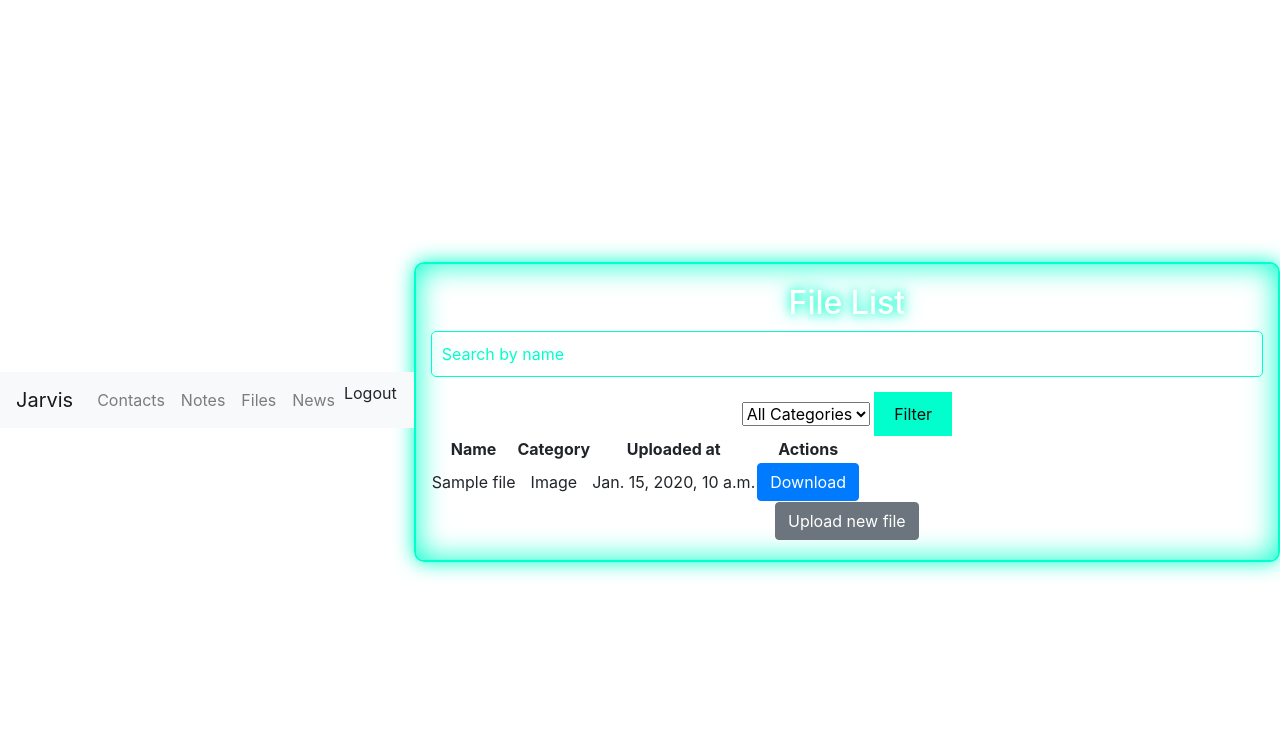
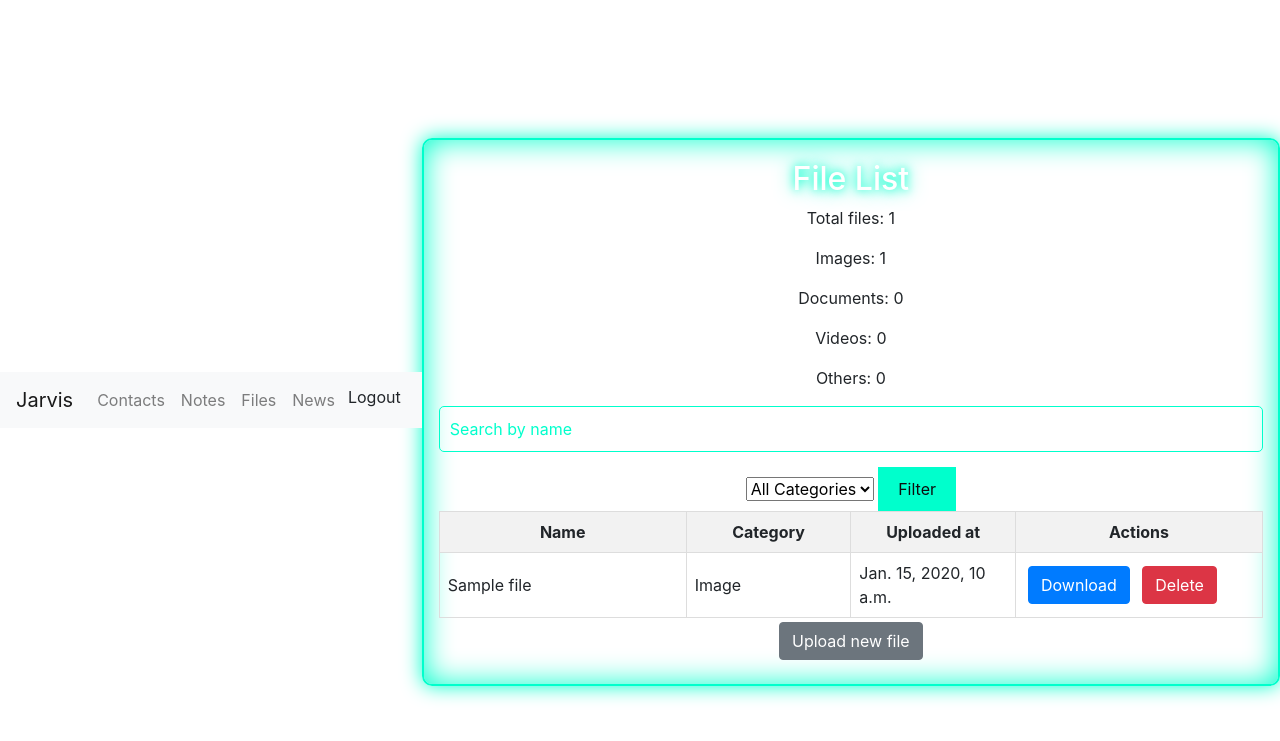
Before and after one commit to Lifasirko/jarvis, a Django app: page /files/ in a window 1280 px wide. Shown: the top 741 px of the page. Run offline with Django 5.2, Linux system fonts and the light colour scheme; a user stored in the database is signed in; tables that the repository leaves empty hold one stand-in row (values such as "Sample post"); some libraries are stand-ins or nearby versions; some web fonts are replaced.

Commit message:
Add progress bar to show file upload status and fixed table layout to prevent shifting due to long file names. File name is taken from file name Add file statistic Add deleting files Made some useless migrations

```diff
--- a/jarvis/core/templates/file_list.html
+++ b/jarvis/core/templates/file_list.html
@@ -2,6 +2,13 @@
 
 {% block content %}
 <h2>File List</h2>
+<div>
+    <p>Total files: {{ total_files }}</p>
+    <p>Images: {{ image_files }}</p>
+    <p>Documents: {{ document_files }}</p>
+    <p>Videos: {{ video_files }}</p>
+    <p>Others: {{ other_files }}</p>
+</div>
 <form method="get" action="{% url 'file_list' %}">
     <input type="text" name="q" placeholder="Search by name" value="{{ search_query }}">
     <select name="category">
@@ -16,20 +23,24 @@
 <table>
     <thead>
         <tr>
-            <th>Name</th>
-            <th>Category</th>
-            <th>Uploaded at</th>
-            <th>Actions</th>
+            <th style="width: 30%;">Name</th>
+            <th style="width: 20%;">Category</th>
+            <th style="width: 20%;">Uploaded at</th>
+            <th style="width: 30%;">Actions</th>
         </tr>
     </thead>
     <tbody>
         {% for file in files %}
         <tr>
-            <td>{{ file.name }}</td>
+            <td style="word-wrap: break-word;">{{ file.name }}</td>
             <td>{{ file.get_category_display }}</td>
             <td>{{ file.uploaded_at }}</td>
             <td>
                 <a href="{{ file.file.url }}" download class="btn btn-primary">Download</a>
+                <form method="post" action="{% url 'delete_file' file.id %}" style="display:inline;" onsubmit="return confirmDelete();">
+                    {% csrf_token %}
+                    <button type="submit" class="btn btn-danger">Delete</button>
+                </form>
             </td>
         </tr>
         {% empty %}
@@ -40,4 +51,10 @@
     </tbody>
 </table>
 <a href="{% url 'upload_file' %}" class="btn btn-secondary">Upload new file</a>
+
+<script>
+function confirmDelete() {
+    return confirm('Are you sure you want to delete this file?');
+}
+</script>
 {% endblock %}
--- a/jarvis/core/urls.py
+++ b/jarvis/core/urls.py
@@ -3,7 +3,7 @@ from django.urls import path
 
 from . import views
 from .views import home_view, register_view, login_view, logout_view, contact_list_view, \
-    note_list_view, file_list_view, news_view, user_list_view, delete_user_view, upload_file_view
+    note_list_view, file_list_view, news_view, user_list_view, delete_user_view, upload_file_view, delete_file_view
 from django.conf import settings
 from django.conf.urls.static import static
 
@@ -30,6 +30,7 @@ urlpatterns = [
 
     path('files/', file_list_view, name='file_list'),
     path('files/upload/', upload_file_view, name='upload_file'),
+    path('files/delete/<int:file_id>/', delete_file_view, name='delete_file'),
 
     path('news/', news_view, name='news'),
 
--- a/jarvis/core/views.py
+++ b/jarvis/core/views.py
@@ -1,3 +1,5 @@
+import mimetypes
+
 from django.contrib.auth import login, authenticate, logout
 from django.contrib.auth.decorators import login_required
 from django.contrib.auth.forms import AuthenticationForm
@@ -96,26 +98,24 @@ def logout_view(request):
 
 
 class ResetPasswordView(SuccessMessageMixin, PasswordResetView):
+    """
+    Handles the password reset process. This view sends an email to the user with instructions
+    to reset their password.
+
+    Attributes:
+        template_name (str): The template to render for the password reset form.
+        email_template_name (str): The template to use for the password reset email.
+        html_email_template_name (str): The HTML template to use for the password reset email.
+        success_url (str): The URL to redirect to after successfully sending the password reset email.
+        success_message (str): The message to display upon successful email sending.
+        subject_template_name (str): The template for the email subject.
+    """
     template_name = 'password_reset.html'
     email_template_name = 'password_reset_email.html'
     html_email_template_name = 'password_reset_email.html'
     success_url = reverse_lazy('password_reset_done')
     success_message = "An email with instructions to reset your password has been sent to %(email)s."
     subject_template_name = 'password_reset_subject.txt'
-
-
-# @login_required
-# def dashboard_view(request):
-#     """
-#     Renders the dashboard page. This view requires the user to be logged in.
-#
-#     Args:
-#         request (HttpRequest): The request object used to generate this response.
-#
-#     Returns:
-#         HttpResponse: The rendered dashboard page.
-#     """
-#     return render(request, 'dashboard.html')
 
 
 @login_required
@@ -148,6 +148,16 @@ def note_list_view(request):
 
 @login_required
 def file_list_view(request):
+    """
+    Renders the file list page with the ability to filter files by name and category.
+    This view requires the user to be logged in.
+
+    Args:
+        request (HttpRequest): The request object used to generate this response.
+
+    Returns:
+        HttpResponse: The rendered file list page with the files and statistics.
+    """
     query = request.GET.get('q', '')
     category = request.GET.get('category', '')
     files = File.objects.filter(user=request.user)
@@ -157,10 +167,22 @@ def file_list_view(request):
     if category:
         files = files.filter(category=category)
 
+    # Count files by categories
+    total_files = files.count()
+    image_files = files.filter(category='image').count()
+    document_files = files.filter(category='document').count()
+    video_files = files.filter(category='video').count()
+    other_files = files.filter(category='other').count()
+
     context = {
         'files': files,
         'selected_category': category,
         'query': query,
+        'total_files': total_files,
+        'image_files': image_files,
+        'document_files': document_files,
+        'video_files': video_files,
+        'other_files': other_files,
     }
 
     return render(request, 'file_list.html', context)
@@ -168,16 +190,67 @@ def file_list_view(request):
 
 @login_required
 def upload_file_view(request):
+    """
+    Handles the file upload process. If the request method is POST, it will validate
+    the form and save the uploaded file. If the form is valid, the file is saved and
+    the user is redirected to the file list page. If the request method is GET, it will
+    render an empty file upload form.
+
+    Args:
+        request (HttpRequest): The request object used to generate this response.
+
+    Returns:
+        HttpResponse: The rendered file upload page with the form.
+    """
     if request.method == 'POST':
         form = FileUploadForm(request.POST, request.FILES)
         if form.is_valid():
             file_instance = form.save(commit=False)
             file_instance.user = request.user
+
+            # Determine file type
+            mime_type, _ = mimetypes.guess_type(file_instance.file.name)
+            if not form.cleaned_data['category']:
+                if mime_type:
+                    if mime_type.startswith('image'):
+                        file_instance.category = 'image'
+                    elif mime_type.startswith('video'):
+                        file_instance.category = 'video'
+                    elif mime_type in ['application/pdf', 'application/msword',
+                                       'application/vnd.openxmlformats-officedocument.wordprocessingml.document']:
+                        file_instance.category = 'document'
+                    else:
+                        file_instance.category = 'other'
+                else:
+                    file_instance.category = 'other'
+
+            file_instance.name = file_instance.file.name
             file_instance.save()
             return redirect('file_list')
     else:
         form = FileUploadForm()
+
     return render(request, 'upload_file.html', {'form': form})
+
+
+@login_required
+def delete_file_view(request, file_id):
+    """
+    Handles the file deletion process. This view requires the user to be logged in.
+    If the request method is POST, it will delete the specified file.
+
+    Args:
+        request (HttpRequest): The request object used to generate this response.
+        file_id (int): The ID of the file to be deleted.
+
+    Returns:
+        HttpResponse: A redirect to the file list page after successful deletion.
+    """
+    file = get_object_or_404(File, id=file_id, user=request.user)
+    if request.method == 'POST':
+        file.delete()
+        return redirect('file_list')
+    return render(request, 'confirm_delete.html', {'file': file})
 
 
 @login_required
@@ -196,12 +269,32 @@ def news_view(request):
 
 @login_required
 def user_list_view(request):
+    """
+    Renders the user list page. This view requires the user to be logged in.
+
+    Args:
+        request (HttpRequest): The request object used to generate this response.
+
+    Returns:
+        HttpResponse: The rendered user list page with the list of users.
+    """
     users = CustomUser.objects.all()
     return render(request, 'user_list.html', {'users': users})
 
 
 @login_required
 def delete_user_view(request, user_id):
+    """
+    Handles the user deletion process. This view requires the user to be logged in.
+    If the request method is POST, it will delete the specified user.
+
+    Args:
+        request (HttpRequest): The request object used to generate this response.
+        user_id (int): The ID of the user to be deleted.
+
+    Returns:
+        HttpResponse: A redirect to the user list page after successful deletion.
+    """
     user = get_object_or_404(CustomUser, id=user_id)
     user.delete()
     return redirect('user_list')
--- a/jarvis/static/css/styles.css
+++ b/jarvis/static/css/styles.css
@@ -71,3 +71,98 @@ input[type="password"]::placeholder,
 input[type="email"]::placeholder {
     color: #00ffcc;
 }
+
+/* Table Styles */
+table {
+    width: 100%;
+    border-collapse: collapse;
+    table-layout: fixed; /* Fix table layout */
+}
+
+th, td {
+    border: 1px solid #ddd;
+    padding: 8px;
+    text-align: left;
+    overflow-wrap: break-word; /* Allow word break */
+}
+
+th {
+    background-color: #f2f2f2;
+}
+
+th {
+    width: 25%; /* Fixed width for table headers */
+}
+
+td {
+    word-wrap: break-word; /* Allow long words to break */
+}
+
+td:nth-child(1) {
+    width: 30%; /* Fixed width for the first column */
+}
+
+td:nth-child(2) {
+    width: 20%; /* Fixed width for the second column */
+}
+
+td:nth-child(3) {
+    width: 20%; /* Fixed width for the third column */
+}
+
+td:nth-child(4) {
+    width: 30%; /* Fixed width for the fourth column */
+}
+
+.btn {
+    padding: 8px 16px;
+    margin: 4px;
+    text-decoration: none;
+    color: white;
+    background-color: #007bff;
+    border: none;
+    border-radius: 4px;
+}
+
+.btn-primary {
+    background-color: #007bff;
+}
+
+.btn-secondary {
+    background-color: #6c757d;
+}
+
+.btn-danger {
+    background-color: #dc3545;
+}
+
+.btn:hover {
+    opacity: 0.8;
+}
+
+/* Progress Bar Styles */
+#progressWrapper {
+    margin-top: 20px;
+}
+
+progress {
+    width: 100%;
+    height: 20px;
+    appearance: none;
+}
+
+progress::-webkit-progress-bar {
+    background-color: #f3f3f3;
+    border-radius: 5px;
+    box-shadow: inset 0 1px 3px rgba(0,0,0,.2);
+}
+
+progress::-webkit-progress-value {
+    background-color: #00ffcc;
+    border-radius: 5px;
+}
+
+progress::-moz-progress-bar {
+    background-color: #00ffcc;
+    border-radius: 5px;
+}
```
Also changed, not shown: jarvis/core/forms.py (+42 -22 lines), jarvis/core/models.py (+35 -2 lines), jarvis/core/templates/confirm_delete.html (added, +11 -0 lines), jarvis/core/templates/upload_file.html (+37 -1 lines), jarvis/core/migrations/0002_activationtoken.py (deleted), jarvis/core/migrations/0002_file_name_file_uploaded_at_alter_file_category_and_more.py, jarvis/core/migrations/0003_alter_file_category.py (added), jarvis/core/migrations/0003_delete_activationtoken.py (deleted), jarvis/core/migrations/0004_customuser_email_confirmed_activationtoken.py (deleted), jarvis/core/migrations/0005_remove_customuser_email_confirmed_and_more.py (deleted), jarvis/core/migrations/0007_alter_file_file_alter_file_name.py (deleted), 1 other file.
